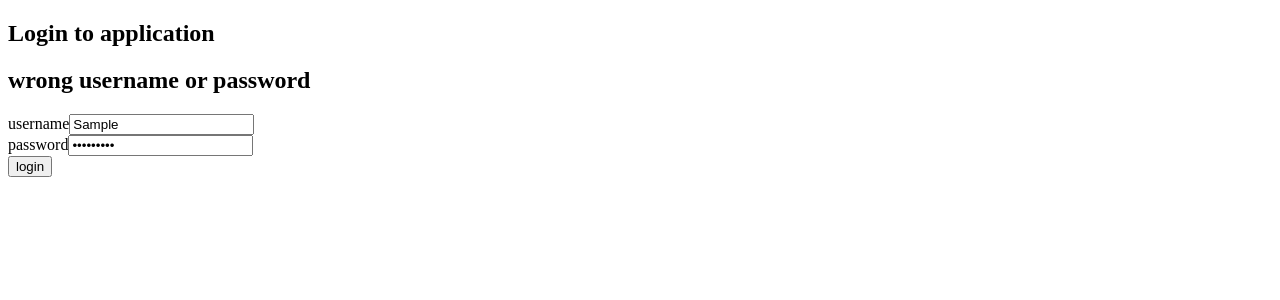
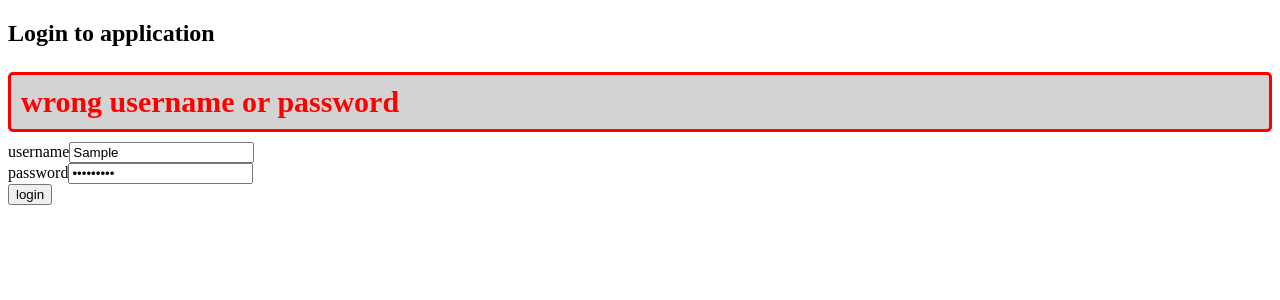
Before and after one commit to Zakki-coder/Fullstackopen, a React (Create React App) app in the folder osa5/bloglist-frontend/: page / in a window 1280 px wide. Both pictures are taken after typing "Sample", "Sample123" into the empty fields and a click on the button "login". Shown: the top 300 px of the page. Built offline with nearby package versions, Linux system fonts and the light colour scheme; no server answers.

Commit message:
added css

```diff
--- a/osa5/bloglist-frontend/src/components/Errornotification.js
+++ b/osa5/bloglist-frontend/src/components/Errornotification.js
@@ -8,7 +8,7 @@ const ErrorNotification = ({ message, setError }) => {
 
   return (
     <div>
-      <h2>{message}</h2>
+      <h2 className="errornotification">{message}</h2>
     </div>
   )
 }
--- a/osa5/bloglist-frontend/src/components/Notification.js
+++ b/osa5/bloglist-frontend/src/components/Notification.js
@@ -7,8 +7,8 @@ const Notification = ({ message, setNotification}) => {
   }, 5000)
 
   return (
-    <div className='Notification'>
-      <h2>{message}</h2>
+    <div>
+      <h2 className="notification">{message}</h2>
     </div>
   )
 }
--- /dev/null
+++ b/osa5/bloglist-frontend/src/index.css
@@ -0,0 +1,19 @@
+.notification {
+  color: green;
+  background: palegreen;
+  font-size: 30px;
+  border-style: solid;
+  border-radius: 5px;
+  margin-bottom: 10px;
+  padding: 10px;
+}
+
+.errornotification {
+  color: red;
+  background: lightgrey;
+  font-size: 30px;
+  border-style: solid;
+  border-radius: 5px;
+  padding: 10px;
+  margin-bottom: 10px;
+}
--- a/osa5/bloglist-frontend/src/index.js
+++ b/osa5/bloglist-frontend/src/index.js
@@ -1,5 +1,6 @@
 import React from 'react'
 import ReactDOM from 'react-dom/client'
 import App from './App'
+import './index.css'
 
 ReactDOM.createRoot(document.getElementById('root')).render(<App />)
```
